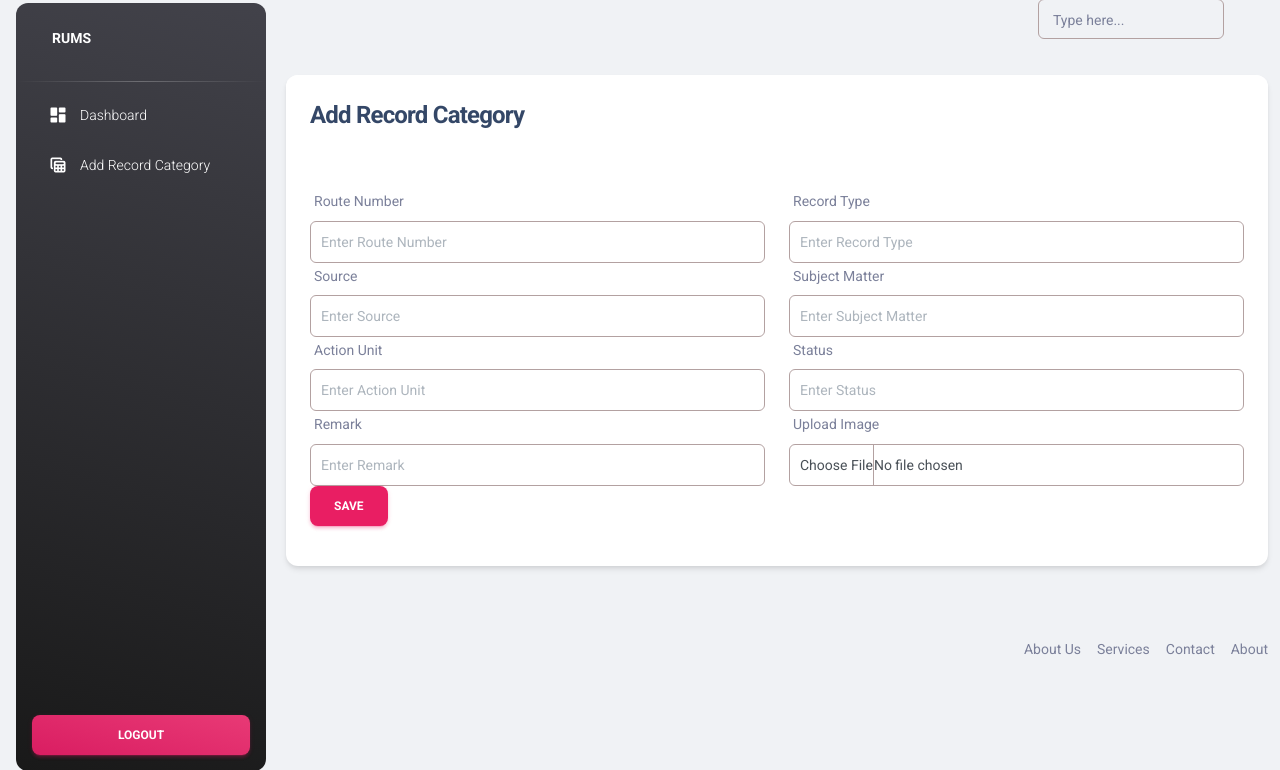
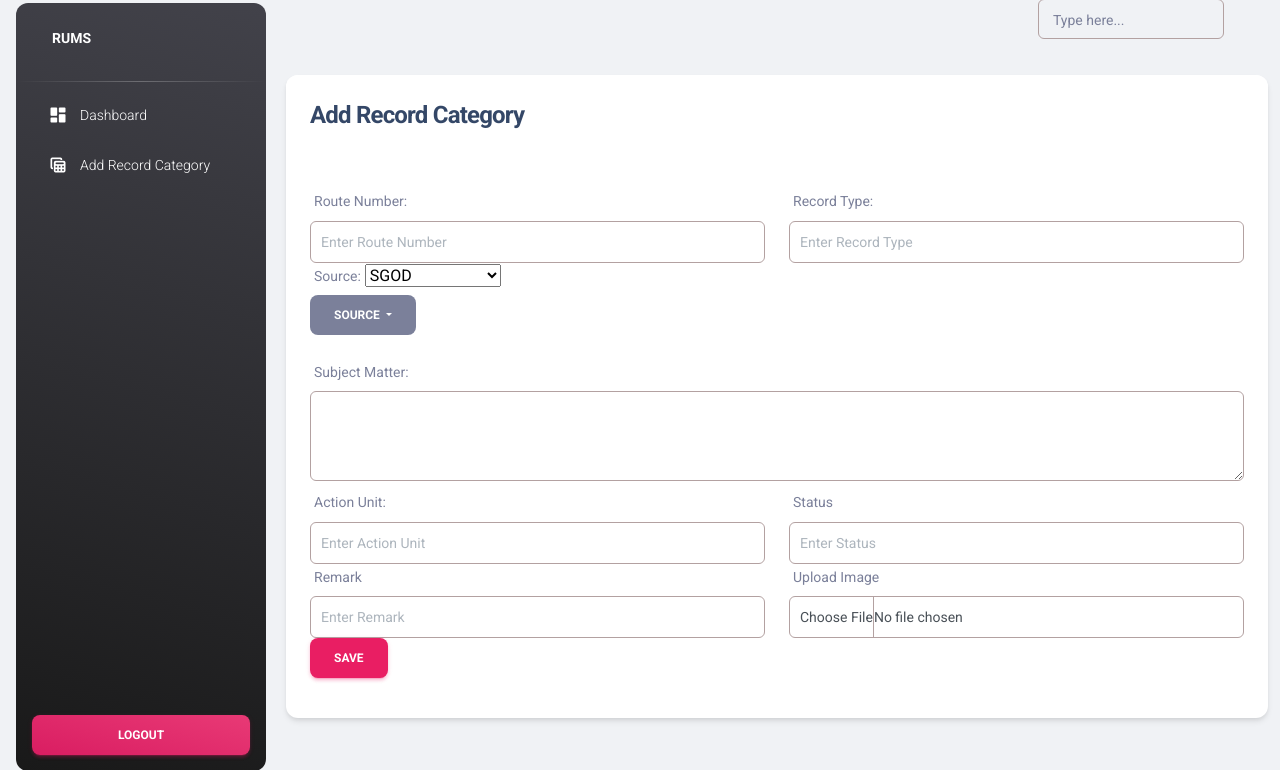
Before and after one commit to vic-reporte/RECORD-MNGT-SYSTEM, a PHP site: page /admin/record-category.php in a window 1280 px wide. Shown: the part 13-783 px from the top of the page. Run offline with PHP 8.4, Linux system fonts and the light colour scheme; the visitor is signed in with stand-in values (Sample User, id 1); some libraries are stand-ins or nearby versions.

Commit message:
record-category

```diff
--- a/admin/record-category.php
+++ b/admin/record-category.php
@@ -15,23 +15,46 @@ include('../middleware/adminMiddleware.php');
                     <form action="code.php" method="POST" enctype="multipart/form-data">
                         <div class="row">
                             <div class="col-md-6">
-                                <label for="">Route Number</label>
+                                <label for="">Route Number:</label>
                                 <input type="text" name="route_number" placeholder="Enter Route Number" class="form-control">
                             </div>
                             <div class="col-md-6">
-                                <label for="">Record Type</label>
+                                <label for="">Record Type:</label>
                                 <input type="text" name="record_type" placeholder="Enter Record Type" class="form-control">
                             </div>
-                            <div class="col-md-6">
-                                <label for="">Source</label>
-                                <input type="text" name="source" placeholder="Enter Source" class="form-control">
+                            <div class="dropdown-column">
+                                <label for="dropdown1">Source:</label>
+                                <select id="dropdown1" name="dropdown1">
+                                    <option value="SGOD">SGOD</option>
+                                    <option value="Record Unit">Record Unit</option>
+                                    <option value="Admin Unit">Admin Unit</option>
+                                    <option value="Personnel Unit">Personnel Unit</option>
+                                    <option value="Accounting Unit">Accounting Unit</option>
+                                    <option value="Cash Unit">Cash Unit</option>
+                                    <option value="CID">CID</option>
+                                    <option value="SDS">SDS</option>
+                                    <option value="ASDS">ASDS</option>
+                                    <option value="ICT">ICT</option>
+                                    <option value="Budget Unit">Budget Unit</option>
+                                    <option value="Health Unit">Health Unit</option>
+                                </select>
+                            </div>
+                            <div class="dropdown-column">
+                                <button type="button" class="btn btn-secondary dropdown-toggle" data-bs-toggle="dropdown">
+                                    Source
+                                </button>
+                                <ul class="dropdown-menu">
+                                    <li><a class="dropdown-item" href="#">SGOD</a></li>
+                                    <li><a class="dropdown-item" href="#">Record Unit</a></li>
+                                    <li><a class="dropdown-item" href="#">Personel Unit</a></li>
+                                </ul>
+                            </div>
+                            <div class="mb-2 mt-2">
+                                <label for="">Subject Matter:</label>
+                                <textarea class="form-control" rows="3" id="comment" name="text"></textarea>
                             </div>
                             <div class="col-md-6">
-                                <label for="">Subject Matter</label>
-                                <input type="textarea" name="subject_matter" rows="5" cols="20" placeholder="Enter Subject Matter" class="form-control">
-                            </div>
-                            <div class="col-md-6">
-                                <label for="">Action Unit</label>
+                                <label for="">Action Unit:</label>
                                 <input type="text" name="action_unit" placeholder="Enter Action Unit" class="form-control">
                             </div>
                             <div class="col-md-6">
```
